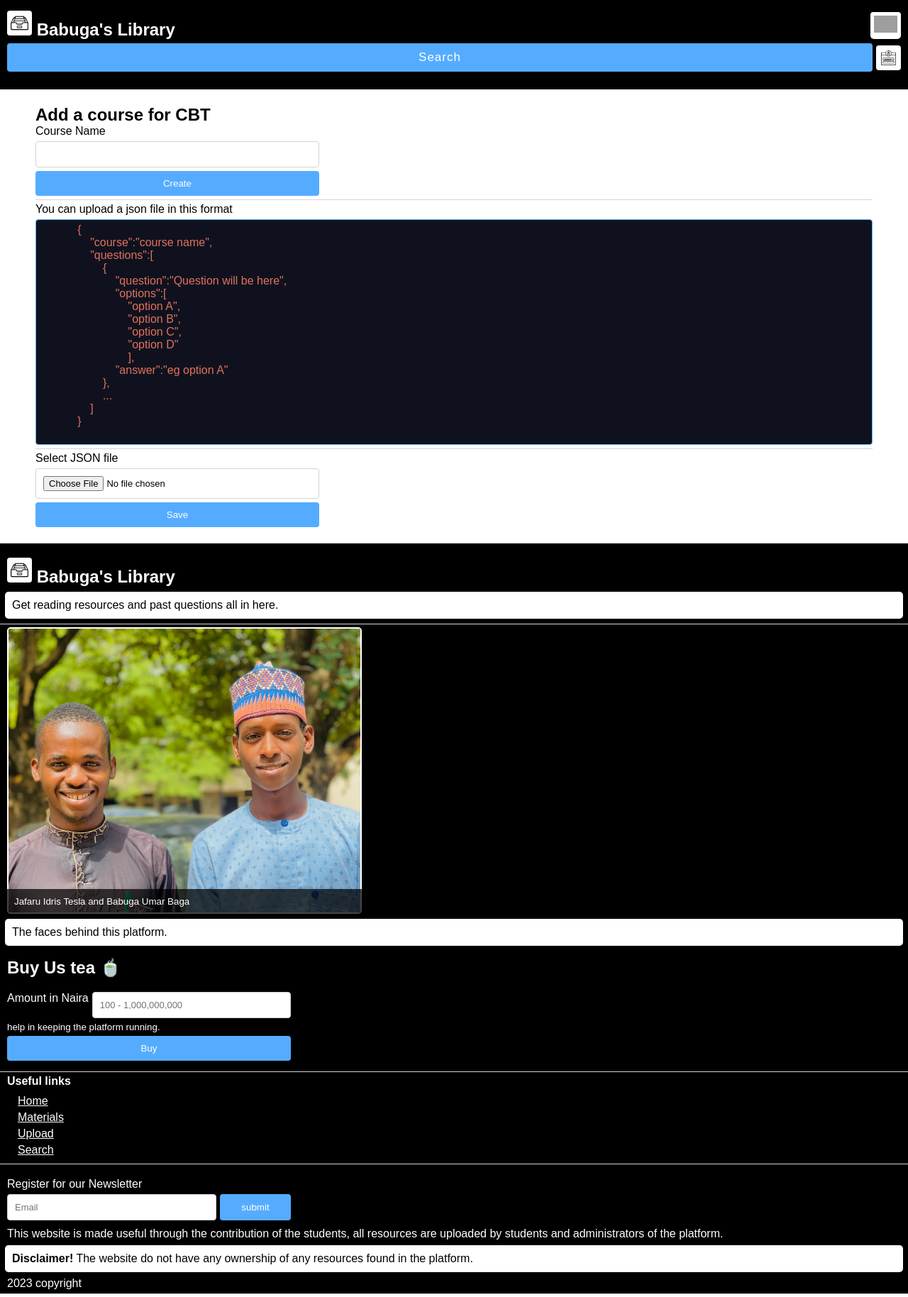
After one commit to jafarjtown/Bblibrary, a Django app: page /cbt/courses in a window 1280 px wide. The commit adds this page. Shown: the whole page at 71% size. Run offline with Django 4.2, Linux system fonts and the light colour scheme; grey boxes are pictures that could not be loaded.

Commit message:
Add manual cbt upload

```diff
--- a/English.json
+++ b/English.json
@@ -1,4 +1,6 @@
-[
+{
+    "course": "English",
+    "questions": [
       {
         "question": "What is the plural form of 'child'?",
         "options": ["childs", "children", "childen", "child's"],
@@ -661,3 +663,5 @@
   }
 
 ]
+
+}
--- a/cbt/models.py
+++ b/cbt/models.py
@@ -9,7 +9,7 @@ class Course(models.Model):
 class Question(models.Model):
     question = models.TextField()
     options = models.ManyToManyField("Option", blank=True)
-    answer = models.ForeignKey("Option", on_delete=models.CASCADE, related_name="answer_for", null=True)
 
 class Option(models.Model):
-    value = models.TextField()
+    value = models.CharField(max_length=500)
+    is_correct = models.BooleanField(default=False)
--- a/cbt/urls.py
+++ b/cbt/urls.py
@@ -5,4 +5,7 @@ urlpatterns = [
     path("", views.index, name="cbt"),
     path("<int:id>/test", views.cbt_test, name="cbt_test"),
     path("<int:id>/test/answers", views.cbt_test_result, name="cbt_test_result"),
+    path('courses', views.cbt_create_course, name="cbt_create_course"),
+    path('courses/add/questions/<int:course>/', views.cbt_add_qs, name="cbt_add_qs"),
+    path('courses/add/upload/', views.add_by_upload, name="cbt_course_by_upload")
 ]
--- a/cbt/views.py
+++ b/cbt/views.py
@@ -1,6 +1,9 @@
-from django.shortcuts import render
-from .models import Course as cbt
+from django.shortcuts import render, redirect
+from django.http import JsonResponse
+from .models import Course as cbt, Question, Option
+from .forms import QuestionForm, OptionForm
 import random as r
+import json
 # Create your views here.
 
 def index(request):
@@ -9,8 +12,6 @@ def index(request):
 
 def cbt_test(request, id=None):
     course = cbt.objects.get(id=id)
-    if request.method == "POST":
-        print(request.POST)
     questions= list(course.questions.all())
     r.shuffle(questions)
     return render(request, "cbt/cbt_test.html", {"course": course, "qs": questions[:40]})
@@ -26,9 +27,69 @@ def cbt_test_result(request, id):
         for q, a in attempts.items():
             a = int(a[0])
             qq = course.questions.get(id = q)
-            qs.append({"q":qq, "correct":qq.answer.id == a, "select": a})
-            print(qq.id, a)
+            op = qq.options.get(id=a)
+            qs.append({"q":qq, "select": a})
 
-            if qq.answer.id == a:
+            if op.is_correct:
                 result["score"] += 1
     return render(request, "cbt/cbt_test.html", {"course": course, "qs": qs, "result": result})
+
+
+def cbt_create_course(request):
+    if request.method == "POST":
+        name = request.POST.get("name")
+        course = cbt.objects.create(name=name)
+        return redirect("cbt_add_qs", course=course.id)
+    return render(request, 'cbt/add_course.html')
+
+def cbt_add_qs(request, course):
+    course = cbt.objects.get(id=course)
+    if request.method == 'POST':
+        question_form = QuestionForm(request.POST)
+        option_forms = []
+        for key, value in request.POST.items():
+
+            if key.startswith('option_') and key.endswith("value"):
+                option_number = key.split("_")[1].split("-")[0]
+                option_form = OptionForm(request.POST, prefix=f"option_{option_number}")
+                option_forms.append(option_form)
+        option_forms = [OptionForm(request.POST, prefix=f'option_{i}') for i in range(4)]
+        if question_form.is_valid() and len(option_forms) > 0:
+            question = question_form.save()
+            course.questions.add(question)
+            course.save()
+            print(option_forms)
+            option_forms = [option_form for option_form in option_forms if option_form.is_valid()]
+            for option_form in option_forms:
+                option = option_form.save()
+                question.options.add(option)
+                question.save()
+            return redirect("cbt_add_qs", course=course.id)
+    else:
+        question_form = QuestionForm()
+        option_forms = [OptionForm(prefix=f'option_{i}') for i in range(4)]
+    return render(request, "cbt/add_qs.html", {"course":course, 'question_form': question_form, 'option_forms': option_forms})
+
+
+def add_by_upload(request):
+    if request.method == "POST":
+        uploaded_file = request.FILES.get("file")
+        if uploaded_file:
+                js = json.load(uploaded_file)
+                co, _ = cbt.objects.get_or_create(name=js.get("course"))
+                for q in js.get("questions"):
+                    if co.questions.filter(question=q["question"]).exists():
+                        continue
+                    qu = Question.objects.create(question=q["question"])
+                    for op in q.get("options"):
+                        is_correct = False
+                        if q["answer"] == op:
+                            is_correct = True
+                        o = Option.objects.create(value=op, is_correct=is_correct)
+                        qu.options.add(o)
+                        qu.save()
+                    co.questions.add(qu)
+                    co.save()
+        else:
+            return JsonResponse({"error": "No file uploaded"}, status=400)
+    return redirect("cbt")
--- a/math calculus .json
+++ b/math calculus .json
@@ -1,4 +1,6 @@
-[
+{
+    "course":"Mathematics",
+    "questions": [
 {
     "question": "Find the limit as x approaches 0 of sin(x) / x.",
     "options": ["1", "0", "π", "∞"],
@@ -85,3 +87,5 @@
     "answer": "x = 0, x = 2"
   }
 ]
+
+}
--- a/static/css/style.css
+++ b/static/css/style.css
@@ -7,7 +7,22 @@
 :root{
     --primary-color: #55acff;
 }
-
+pre{
+    width: 100%;
+    overflow-y: scroll;
+    background: #0f121e;
+    color:#e2715e;
+    padding: 5px;
+    border: 1px solid var(--primary-color);
+    border-radius: 4px;
+}
+table, td{
+    border-collapse: collapse;
+    border: 2px solid;
+}
+td{
+    padding: 5px;
+}
 a{
     text-decoration: none;
     color: var(--primary-color);
@@ -272,7 +287,9 @@ footer .form-div label{
     border: none;
     border-radius: 4px;
 }
-
+.form-div input[type="checkbox"]{
+    width: fit-content;
+}
 
 section{
     padding: 10px;
--- /dev/null
+++ b/templates/cbt/add_course.html
@@ -0,0 +1,43 @@
+{% extends "base.html" %}
+
+{% block content %}
+<section>
+    <div class="form-div">
+        <h2>Add a course for CBT</h2>
+        <form method="post">
+            {% csrf_token %}
+            <div>
+                <label>Course Name <input type="text" name="name" required></label>
+            </div>
+            <button class="submit-btn">Create</button>
+        </form>
+        <div class="hr"></div>
+        <p>You can upload a json file in this format</p>
+        <pre>
+            {
+                "course":"course name",
+                "questions":[
+                    {
+                        "question":"Question will be here",
+                        "options":[
+                            "option A",
+                            "option B",
+                            "option C",
+                            "option D"
+                            ],
+                        "answer":"eg option A"
+                    },
+                    ...
+                ]
+            }
+        </pre>
+        <div class="hr"></div>
+        <form method="post" enctype="multipart/form-data" action="{% url "cbt_course_by_upload" %}">
+            {% csrf_token %}
+            <label>Select JSON file
+            <input type="file" name="file"></label>
+            <button class="submit-btn">Save</button>
+        </form>
+    </div>
+</section>
+{% endblock %}
```
Also changed, not shown: Gens.json (added, +206 -0 lines), cbt/forms.py (added, +15 -0 lines), static/js/cbt.js (+54 -3 lines), templates/cbt/add_qs.html (added, +19 -0 lines), templates/cbt/cbt_test.html (+6 -4 lines), templates/cbt/index.html (+16 -3 lines), cbt/migrations/0003_auto_20231003_1151.py (added), cbt/migrations/0004_auto_20231003_1207.py (added), cbt/migrations/0005_auto_20231003_1257.py (added), cbt/migrations/0006_alter_option_value.py (added), db.sqlite3, 1 other file.
